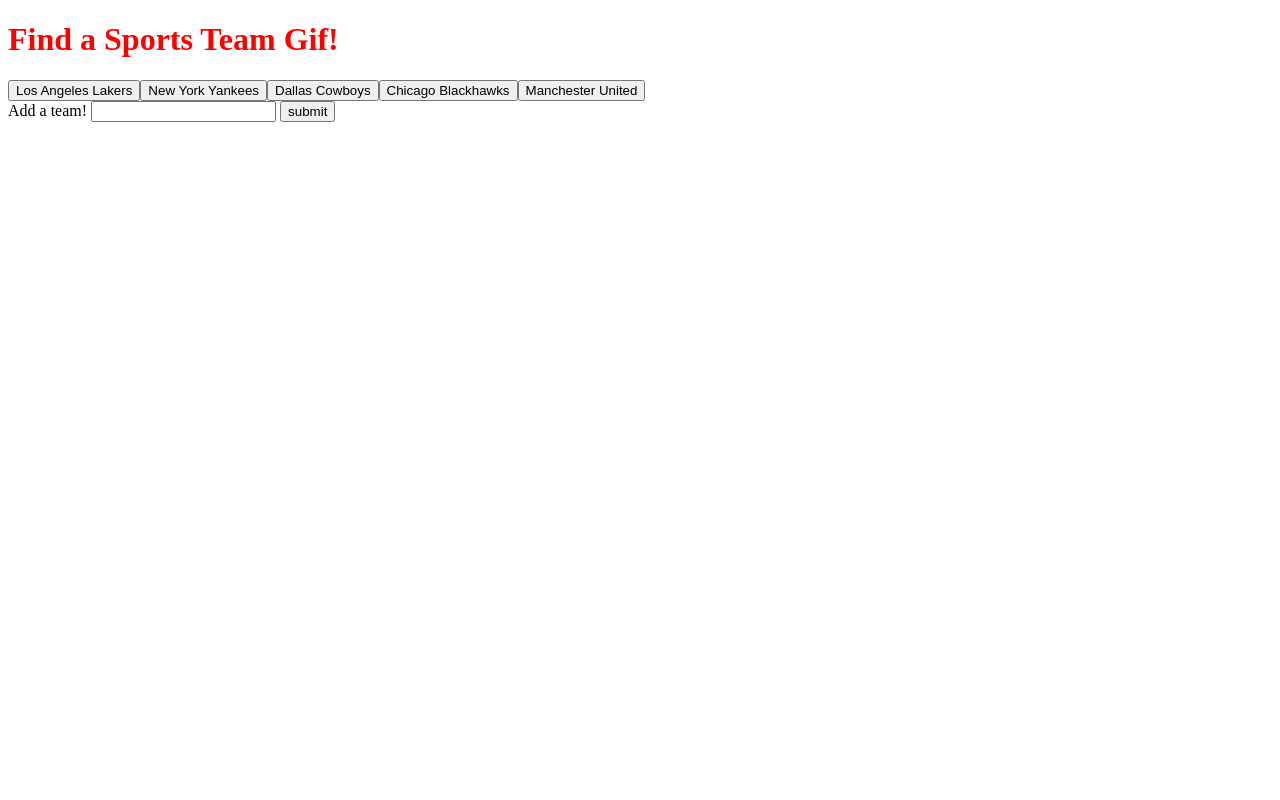
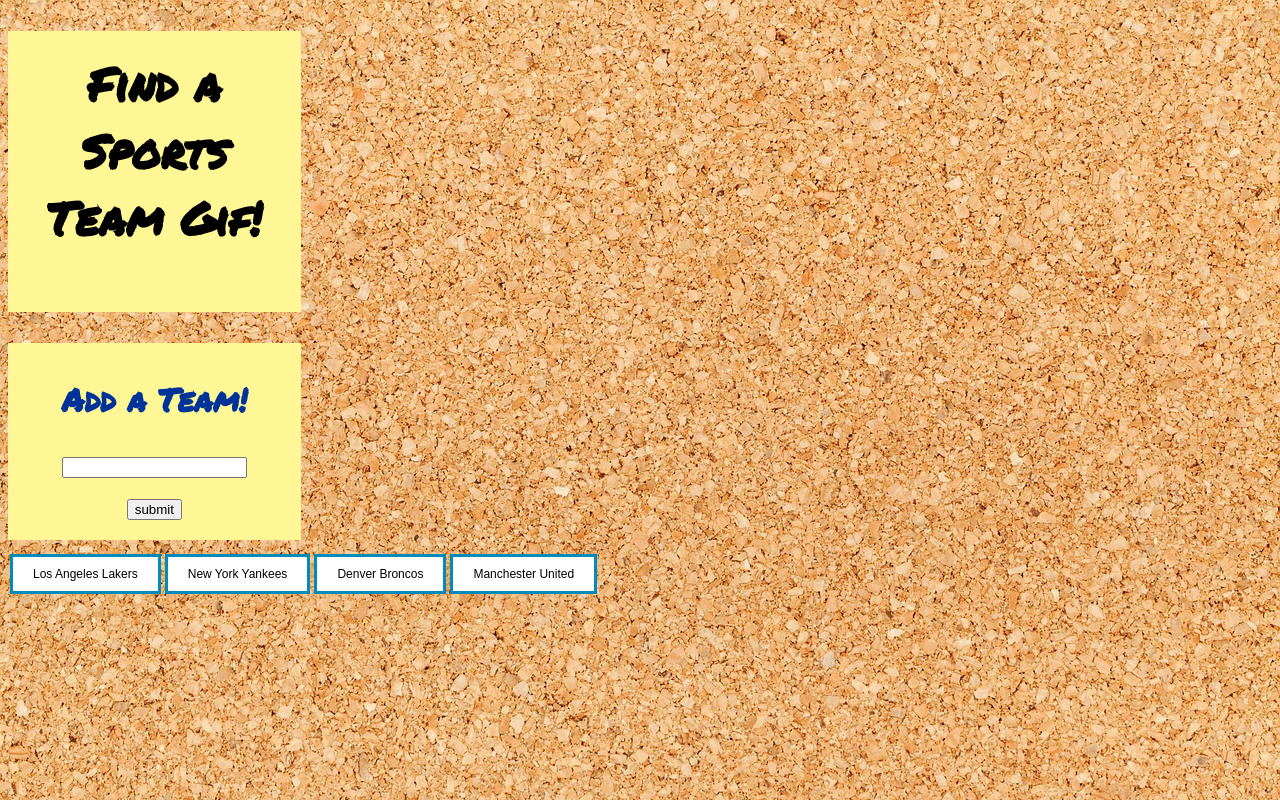
Before and after one commit to nolanconorj/gifTastic, a plain HTML site: page index.html in a window 1280 px wide. Drawn offline with nearby package versions, Linux system fonts and the light colour scheme.

Commit message:
Final Changes

```diff
--- a/assets/css/style.css
+++ b/assets/css/style.css
@@ -1,3 +1,101 @@
+body {
+	color: black;
+	background-image: url("../images/bulletin1.jpg");
+
+	/*text-align: center;*/
+
+}
+
 h1{
+	font-family: 'Permanent Marker', cursive;, sans-serif;
+	color: black;
+	background-color: rgb(255, 246, 150);
+	font-size: 46px;
+	padding: 20px;
+	padding-bottom: 60px;
+    width: 20%;
+    text-align: center;
+}
+
+h2{
+	margin: 13px;
+	font-family: 'Permanent Marker', cursive;, sans-serif;
+	font-size: 32px;
+	color: #003399;
+}
+
+p{
 	color: red;
+	font-size: 22px;
+	background-color: rgb(255, 246, 150);
+	font-family: 'Permanent Marker', cursive;, sans-serif;
+	padding: 20px;
+    width: 25%;
+    text-align: center;
 }
+
+#teamButtons{
+	width: 50%;
+	padding-top: 10px;
+	padding-bottom: 10px;
+}
+
+#team-form{
+	color: black;
+	background-color: rgb(255, 246, 150);
+	padding: 20px;
+    width: 20%;
+    text-align: center;
+}
+
+#team-input{
+	margin: 21px;
+
+}
+
+#teams-appear-here{
+	width: 40%;
+	position:absolute;
+   top:0;
+   right:0;
+}
+
+.item{
+	padding: 10px;
+	widows: auto;
+}
+
+.teams-created{
+	background-color: #4CAF50; /* Green */
+    border: none;
+    color: white;
+    padding: 10px 20px;
+    text-align: center;
+    text-decoration: none;
+    display: inline-block;
+    font-size: 12px;
+    margin: 4px 2px;
+    -webkit-transition-duration: 0.4s; /* Safari */
+    transition-duration: 0.4s;
+    cursor: pointer;
+    background-color: white;
+    color: black;
+    border: 3px solid #008CBA;
+}
+
+.teams-created:hover {
+    background-color: #008CBA;
+    color: white;
+}
+
+
+
+img {
+	background-color: #F8F8F8;
+	padding: 11px;
+	padding-bottom: 85px;
+	width: 70%;
+    height: fit-content;
+
+
+}
--- a/assets/javascript/app.js
+++ b/assets/javascript/app.js
@@ -1,4 +1,4 @@
-var topics = ["Los Angeles Lakers", "New York Yankees", "Dallas Cowboys", "Chicago Blackhawks", "Manchester United"];
+var topics = ["Los Angeles Lakers", "New York Yankees", "Denver Broncos", "Manchester United"];
 
 
 function displayTeamInfo() {
--- a/index.html
+++ b/index.html
@@ -6,7 +6,9 @@
     <title>GifTastic Sports Edition!</title>
 
     <link rel="stylesheet" type="text/css" href="assets/css/style.css">
-
+   	<!--Font Links-->
+   	<link href="https://fonts.googleapis.com/css?family=Nothing+You+Could+Do" rel="stylesheet">
+   	<link href="https://fonts.googleapis.com/css?family=Permanent+Marker" rel="stylesheet">
     <!--Favicon Link-->
     <link rel="icon" href="assets/images/sports.png" height="16" width="16">
 </head>
@@ -16,20 +18,23 @@
 <body>
 
 <h1>Find a Sports Team Gif!</h1>
+<form id="team-form">
+
+<label for="team-input"><h2>Add a Team!</h2></label>
+<input type="text" id="team-input">
+<input id="addTeam" type="submit" value="submit">
+</form>
 
 <div id= "teamButtons">
 
 </div>
 
-<form id="team-form"
-<label for="team-input">Add a team!</label>
-<input type="text" id="team-input">
-<input id="addTeam" type="submit" value="submit">
-</form>
+
 
 <div id="teams-appear-here">
 
 </div>
+
 
 
 
```
Also changed, not shown: assets/images/bulletin.jpg (added), assets/images/bulletin1.jpg (added), assets/images/paper.jpg (added).
